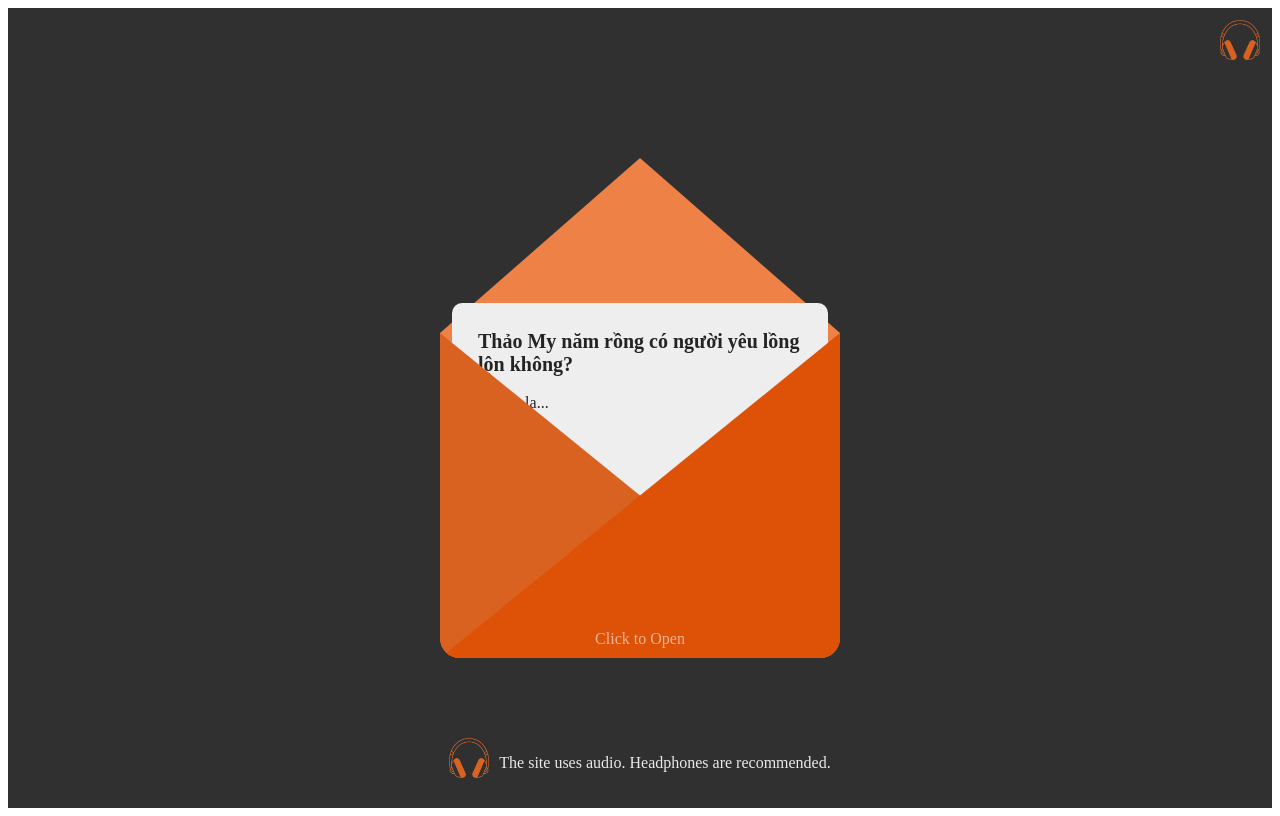
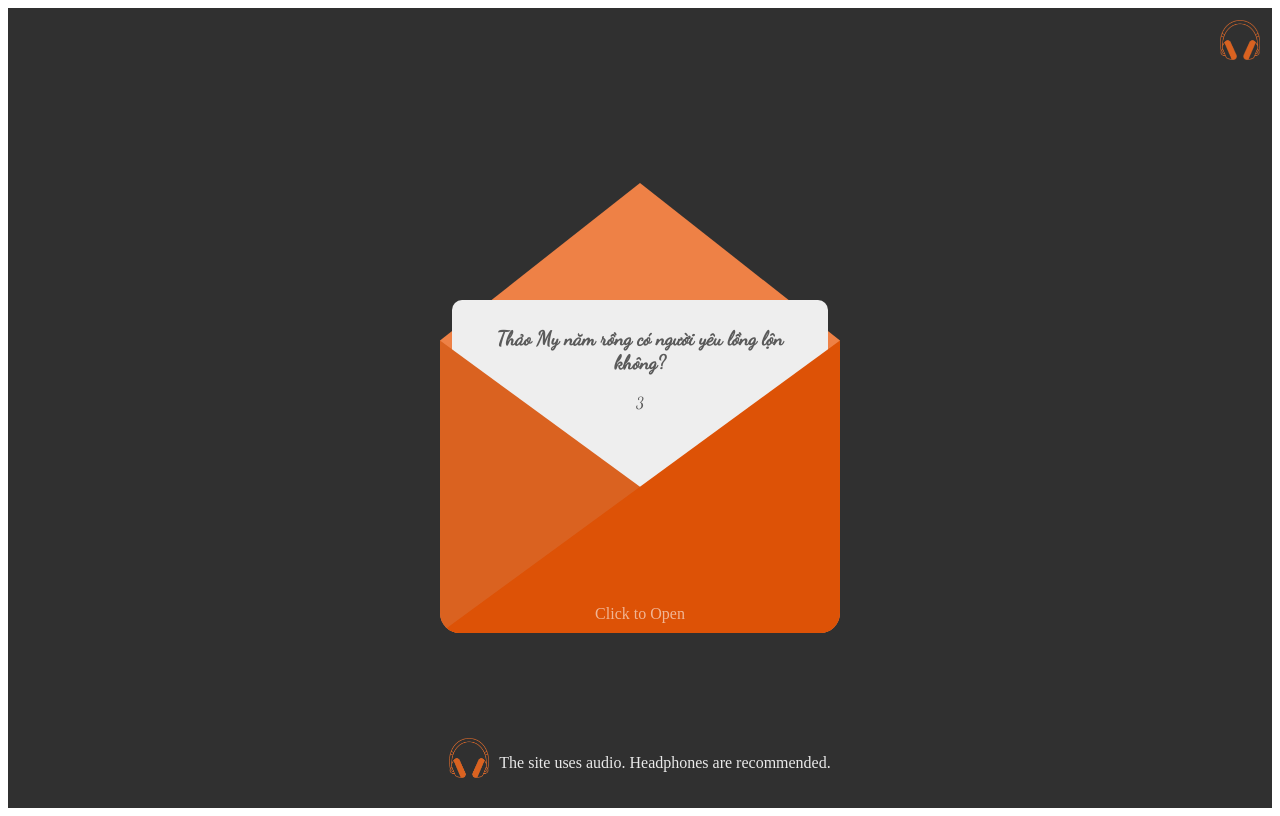
Before and after one commit to xoixoai/thao-my, a plain HTML site: page index.html in a window 1280 px wide. Both pictures are taken after a click on the element 640 px from the left and 408 px from the top of the page. Drawn offline with Linux system fonts and the light colour scheme.

Commit message:
finalize

```diff
--- a/app1.js
+++ b/app1.js
@@ -5,15 +5,30 @@ const envelops = document.getElementsByClassName("envelop");
 const envelopText = document.getElementById("envelop-content");
 
 let isPlaying = false;
+let timer = null;
 
-// add event listener
 for (let i = 0; i < envelops.length; i++) {
   envelops[0].addEventListener("click", function () {
-    setTimeout(() => {
-      envelopText.textContent = Boolean(Math.round(Math.random()))
-        ? "Có"
-        : "Không";
-    }, 3000);
+    let seconds = 5;
+
+    if (timer) {
+      clearInterval(timer);
+    }
+
+    envelopText.textContent = seconds;
+    seconds--;
+
+    timer = setInterval(() => {
+      envelopText.textContent = seconds;
+      seconds--;
+
+      if (seconds < 0) {
+        clearInterval(timer);
+        envelopText.textContent = Boolean(Math.round(Math.random()))
+          ? "Có"
+          : "Không";
+      }
+    }, 1000);
   });
 }
 
--- a/index.html
+++ b/index.html
@@ -9,13 +9,14 @@
       rel="stylesheet"
       href="https://fonts.googleapis.com/css2?family=Yeseva+One&family=Playfair+Display&display=swap"
     />
+    <link href="https://fonts.googleapis.com/css2?family=Dancing+Script&display=swap" rel="stylesheet">
   </head>
   <body>
     <div class="container">
       <button id="toggle-sound-btn" class="sound-button sound-button-mute">
         <span id="mute-line"></span>
       </button>
-      <audio id="sound" src="vinahouse.mp3" type="audio/mpeg"></audio>
+      <audio id="sound" src="exit-sign.mp3" type="audio/mpeg"></audio>
 
       <section id="page-0" class="page full-page">
         <div class="content">
--- a/style1.css
+++ b/style1.css
@@ -297,8 +297,10 @@ button:focus {
   display: block;
   background-color: #ee8146;
   clip-path: polygon(0 100%, 0 35%, 50% 0, 100% 35%, 100% 100%);
-  width: 400px;
-  height: 500px;
+  width: 90vw;
+  height: 100vw;
+  max-width: 400px;
+  max-height: 450px;
   border-radius: 20px;
 
   cursor: pointer;
@@ -317,7 +319,7 @@ button:focus {
 .envelop-letter {
   position: absolute;
   left: 3%;
-  bottom: 12%;
+  bottom: 15%;
 
   display: flex;
   flex-direction: column;
@@ -332,6 +334,9 @@ button:focus {
 
   pointer-events: none;
   transition: 0.6s;
+
+  font-family: "Dancing Script", cursive;
+  color: #5a5a5a;
 }
 
 .envelop-front-flip-1 {
@@ -365,12 +370,15 @@ button:focus {
 .envelop-heading {
   font-size: 20px;
   margin-bottom: 2px;
+  text-align: center;
+  font-weight: 600;
 
   pointer-events: none;
 }
 
 .envelop-content {
   font-size: 16px;
+  text-align: center;
 
   pointer-events: none;
 }
```
Also changed, not shown: 2 other files.
